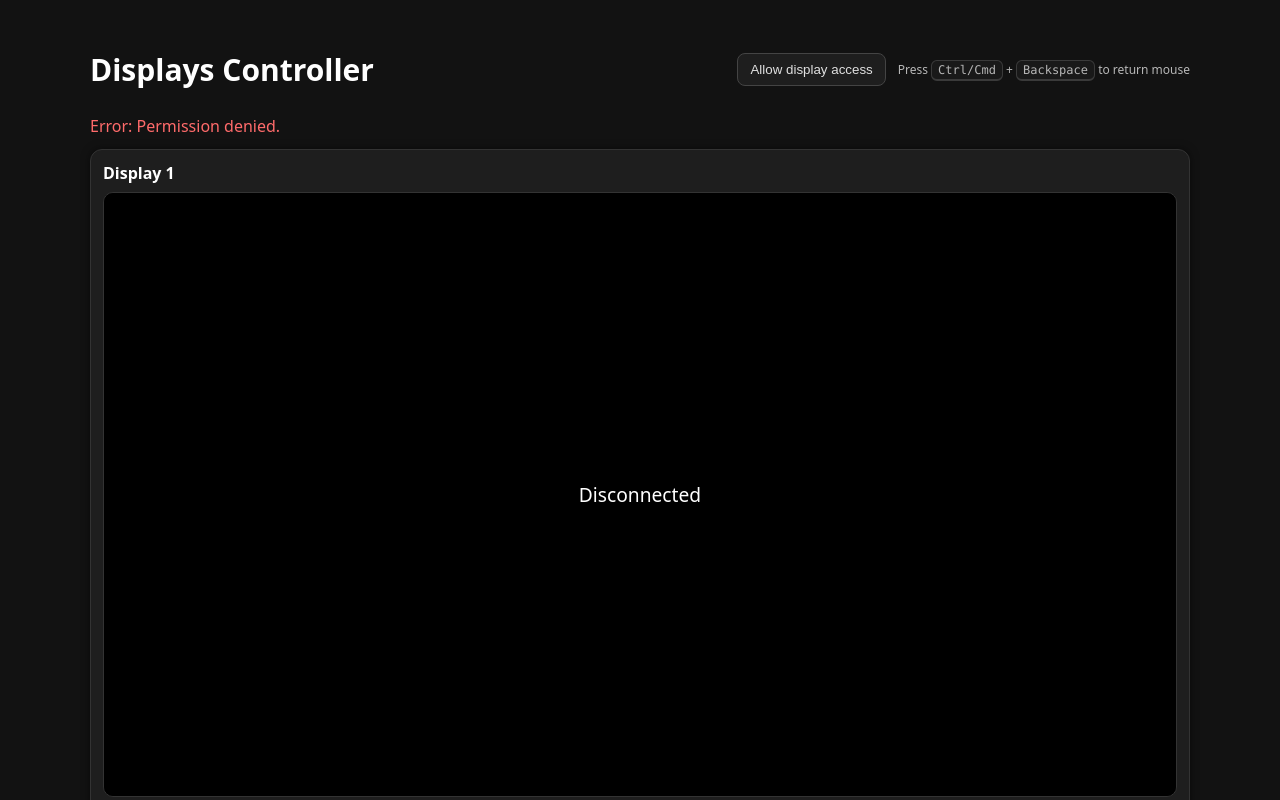
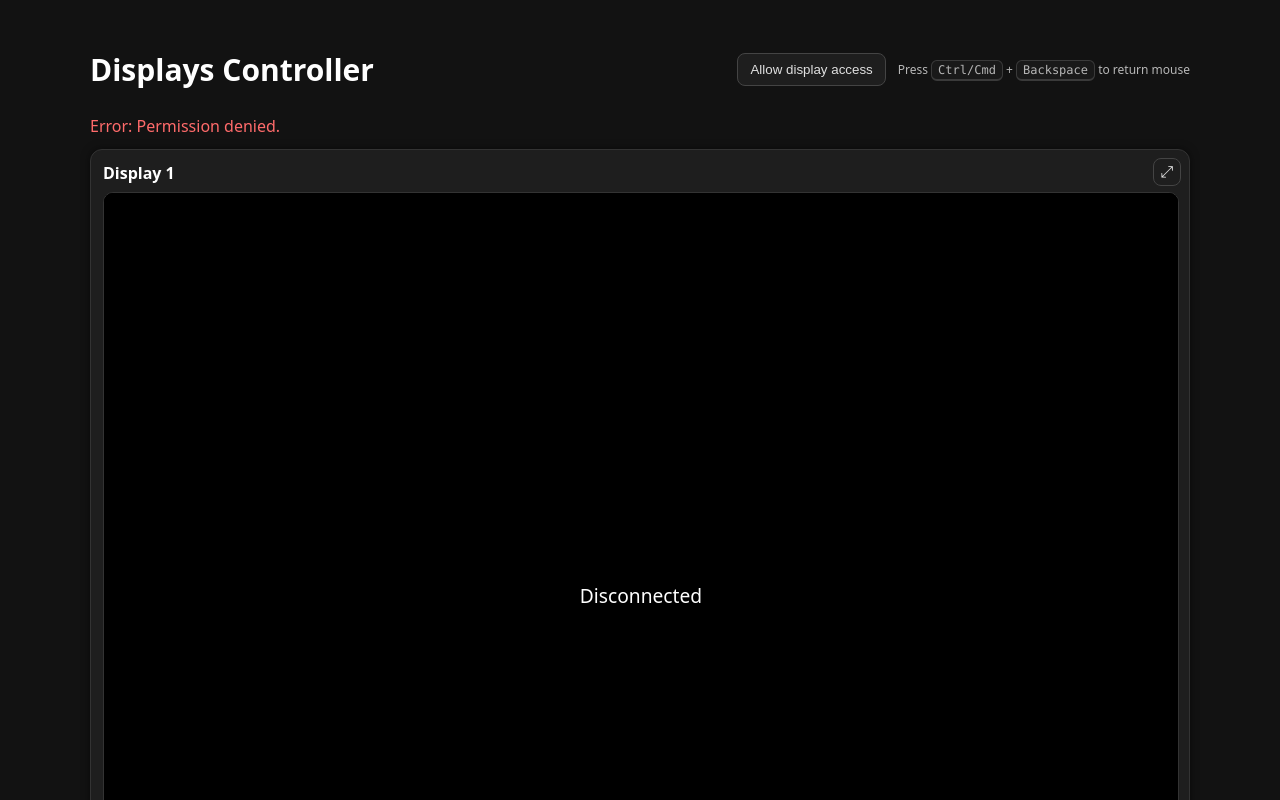
Before and after one commit to svettuff/DisplaysController, a React (Vite) app: page / in a window 1280 px wide. Both pictures are taken after a click on the button "Allow display access". Shown: the top 800 px of the page. Built offline with nearby package versions, Linux system fonts and the light colour scheme; no server answers.

Commit message:
expand shrink

```diff
--- a/src/App.css
+++ b/src/App.css
@@ -54,27 +54,13 @@ body {
   transition: background 0.2s, border-color 0.2s;
 }
 
-.btn:hover {
-  background: #2c2c2c;
-}
+.btn:hover { background: #2c2c2c; }
 
-.btn.danger {
-  border-color: #aa4a4a;
-  color: #ff6b6b;
-}
+.btn.danger { border-color: #aa4a4a; color: #ff6b6b; }
+.btn.danger:hover { background: #3b1f1f; }
 
-.btn.danger:hover {
-  background: #3b1f1f;
-}
-
-.warn {
-  color: #ffcc66;
-}
-
-.error {
-  margin-bottom: 12px;
-  color: #ff6b6b;
-}
+.warn { color: #ffcc66; }
+.error { margin-bottom: 12px; color: #ff6b6b; }
 
 .grid {
   display: grid;
@@ -83,11 +69,16 @@ body {
 }
 
 .card {
+  position: relative; /* NEW */
   border: 1px solid #333;
   border-radius: 12px;
   padding: 12px;
   background: #1e1e1e;
   box-shadow: 0 0 8px rgba(0, 0, 0, 0.5);
+}
+
+.card.expanded {
+  grid-column: 1 / -1; /* NEW */
 }
 
 .title {
@@ -103,9 +94,7 @@ body {
   margin: 4px 0;
 }
 
-.kv span:first-child {
-  color: #aaaaaa;
-}
+.kv span:first-child { color: #aaaaaa; }
 
 .tags {
   display: flex;
@@ -128,19 +117,18 @@ body {
   overflow: hidden;
   border: 1px solid #333;
   background: #000;
-  aspect-ratio: 16 / 9;
   margin-bottom: 8px;
   cursor: default;
+  width: 100%;
 }
 
-.preview.control-ready {
-  cursor: pointer;
-}
+.preview.control-ready { cursor: pointer; }
 
 .video {
   width: 100%;
   height: 100%;
-  object-fit: cover;
+  object-fit: contain;
+  background: #000;
 }
 
 .placeholder {
@@ -154,9 +142,7 @@ body {
   padding: 8px;
 }
 
-.actions {
-  margin-top: 8px;
-}
+.actions { margin-top: 8px; }
 
 .overlay {
   position: absolute;
@@ -170,9 +156,7 @@ body {
   z-index: 2;
 }
 
-.overlay.disconnected {
-  background: rgba(0, 0, 0, 0.6);
-}
+.overlay.disconnected { background: rgba(0, 0, 0, 0.6); }
 
 .overlay.control-hint {
   background: rgba(0, 0, 0, 0.35);
@@ -188,10 +172,24 @@ body {
   visibility: visible;
 }
 
-.video.no-stream {
-  filter: grayscale(1);
+.video.no-stream { filter: grayscale(1); }
+.video:focus { outline: none; }
+
+.btn-icon {
+  padding: 0;
+  width: 28px;
+  height: 28px;
+  display: inline-flex;
+  align-items: center;
+  justify-content: center;
+  line-height: 1;
+  font-size: 16px;
+  border-radius: 8px;
 }
 
-.video:focus {
-  outline: none;
+.expand-btn {
+  position: absolute;
+  top: 8px;
+  right: 8px;
+  z-index: 3;
 }
--- a/src/App.jsx
+++ b/src/App.jsx
@@ -8,7 +8,8 @@ export default function App() {
     const [error, setError] = useState("");
     const [streams, setStreams] = useState({});
     const [controlling, setControlling] = useState({});
-
+    const [expanded, setExpanded] = useState(null);
+    const [aspect, setAspect] = useState({});
     const videoRefs = useRef({});
 
     const send = useCallback((cmd) => {
@@ -139,6 +140,10 @@ export default function App() {
                 else v.onloadedmetadata = () => res();
             }).catch(() => {});
             try {
+                const w = v.videoWidth || 16;
+                const h = v.videoHeight || 9;
+                setAspect((prev) => ({ ...prev, [i]: { w, h } }));
+
                 await v.play();
             } catch {
                 setTimeout(() => v.play().catch(() => {}), 120);
@@ -157,6 +162,8 @@ export default function App() {
         setControlling((prev) => ({ ...prev, [i]: false }));
         const v = videoRefs.current[i];
         if (v) v.srcObject = null;
+
+        setExpanded((cur) => (cur === i ? null : cur));
     }
 
     async function startCapture(i) {
@@ -230,11 +237,26 @@ export default function App() {
                     const label = s.label || `Display ${i + 1}`;
                     const hasStream = Boolean(streams[i]);
                     const isControlling = Boolean(controlling[i]);
+
+                    const ratioStr = aspect[i]
+                        ? `${aspect[i].w} / ${aspect[i].h}`
+                        : (s?.width && s?.height ? `${s.width} / ${s.height}` : "16 / 9");
+
                     return (
-                        <div className="card" key={i}>
+                        <div className={`card ${expanded === i ? "expanded" : ""}`} key={i}>
+                            <button
+                                className="btn btn-icon expand-btn"
+                                onClick={() => setExpanded((cur) => (cur === i ? null : i))}
+                                title={expanded === i ? "Свернуть" : "Развернуть"}
+                            >
+                                {expanded === i ? "—" : "⤢"}
+                            </button>
+
                             <div className="title">{label}</div>
+
                             <div
                                 className={`preview ${hasStream && !isControlling ? "control-ready" : ""}`}
+                                style={{ aspectRatio: ratioStr }}
                                 onClick={() => {
                                     if (hasStream && !isControlling) setControlling((p) => ({ ...p, [i]: true }));
                                 }}
@@ -252,8 +274,15 @@ export default function App() {
                                     autoPlay
                                     playsInline
                                     muted
+                                    onLoadedMetadata={(e) => {
+                                        const v = e.currentTarget;
+                                        const w = v.videoWidth || 16;
+                                        const h = v.videoHeight || 9;
+                                        setAspect((prev) => ({ ...prev, [i]: { w, h } }));
+                                    }}
                                 />
                             </div>
+
                             <div className="actions">
                                 {!hasStream ? (
                                     <button className="btn" onClick={() => startCapture(i)}>Connect</button>
```
